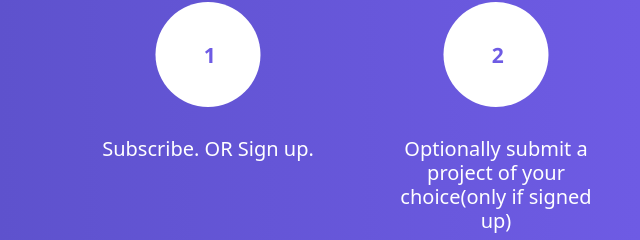
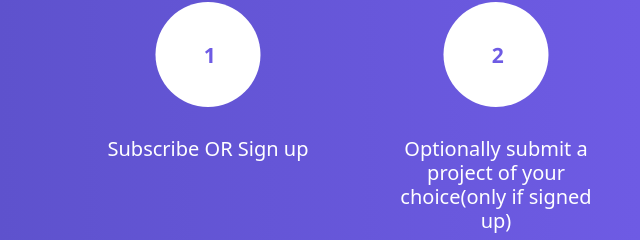
Before and after one commit to Efe-Onoh/moonbase, a website: page index.html in a window 1280 px wide. Shown: the part 787-1027 px from the top of the page, 0-640 px from the left. Drawn offline with nearby package versions, Linux system fonts and the light colour scheme.

Commit message:
a dot or two

```diff
--- a/index.html
+++ b/index.html
@@ -77,9 +77,9 @@
                         <div class="step">
                             <svg xmlns="http://www.w3.org/2000/svg"  viewBox="0 0 250 250"><g transform="translate(-180 -233)"><circle cx="125" cy="125" r="125" transform="translate(180 233)" fill="#fff"/><text transform="translate(295 379)" fill="#6e5be4" font-size="50" font-family="SegoeUI-Semibold, Segoe UI" font-weight="600"><tspan x="0" y="0">1</tspan></text></g></svg>
                             <h5>
-                                Subscribe.
+                                Subscribe
                                 OR
-                                Sign up.
+                                Sign up
                             </h5>
                         </div>
                         <div class="step">
```
